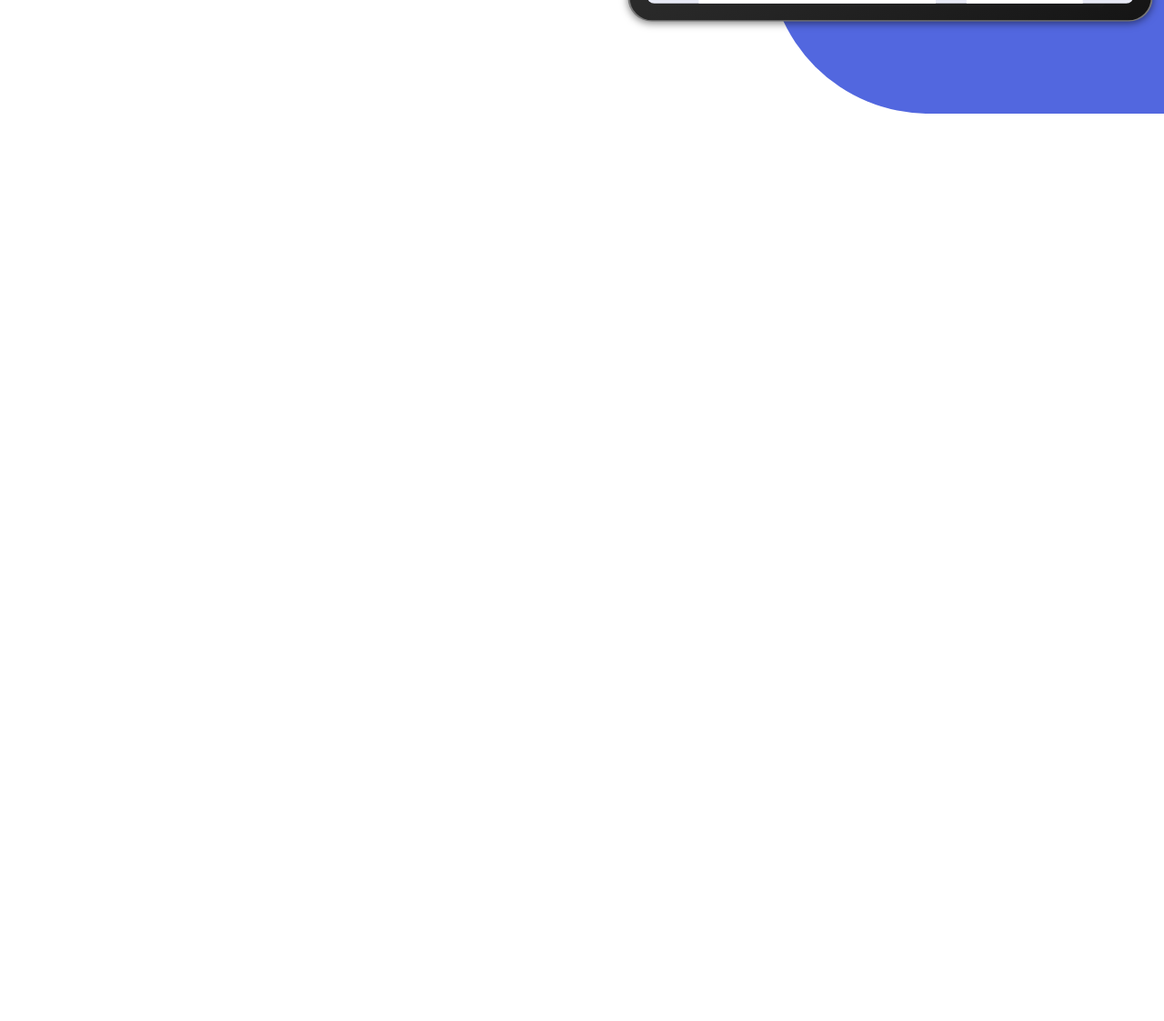
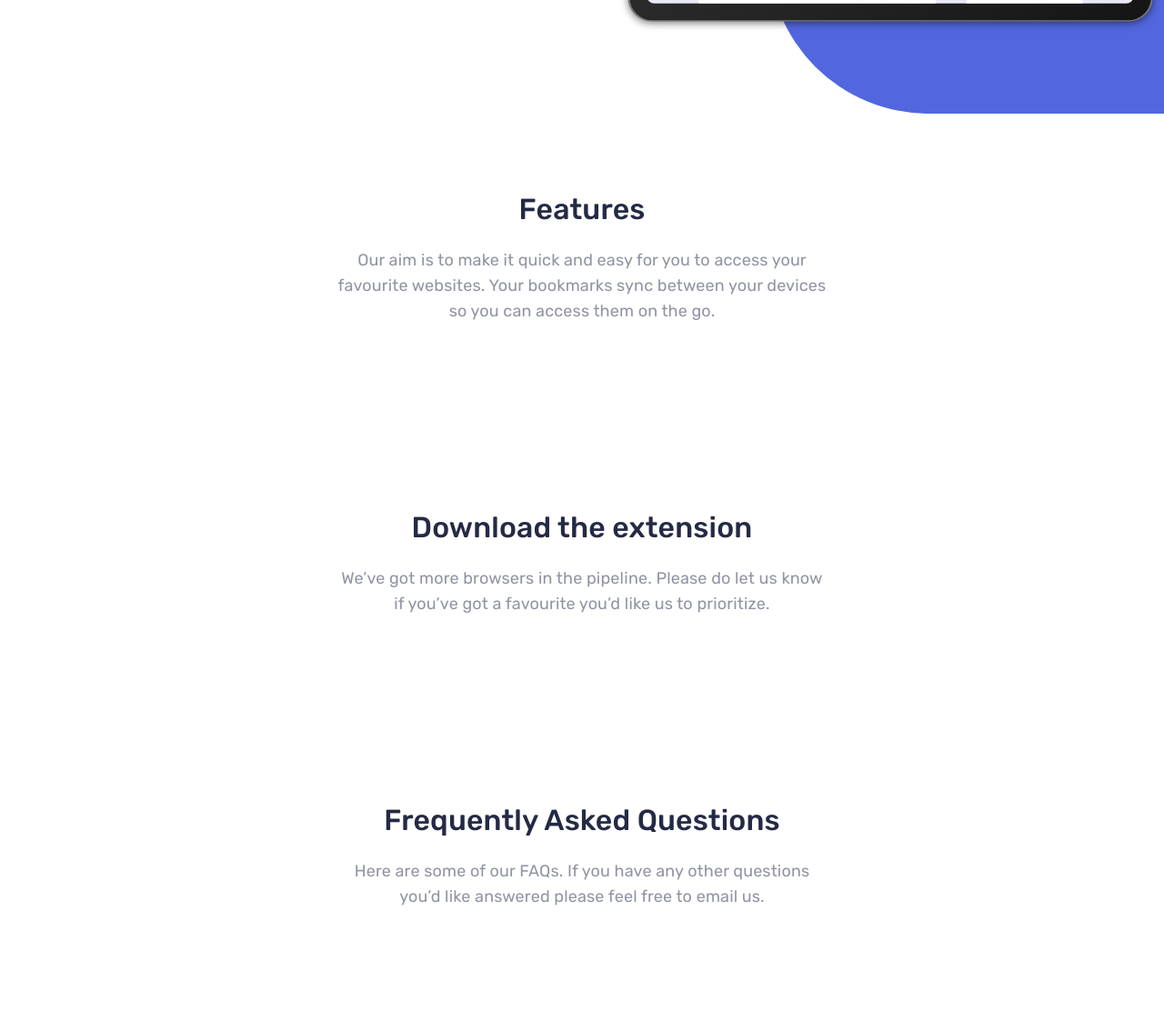
Before and after one commit to thtflx/bookmark, a plain HTML site: page index.html in a window 1280 px wide. Shown: the part 571-1694 px from the top of the page at 91% size. Before the commit the page ends 800 px from the top, so only its background shows below. Drawn offline with Linux system fonts and the light colour scheme.

Commit message:
Add section to html and section styles to css

```diff
--- a/css/styles.css
+++ b/css/styles.css
@@ -6,6 +6,7 @@
     --text-color: #242A45;
     --text-color-75: rgb(36, 42, 69, 0.75);
     --text-color-50: rgb(36, 42, 69, 0.5);
+    --dark-grey: #5B6074;
     --grey: #9194A2;
 }
 
@@ -188,8 +189,8 @@ select:-webkit-autofill:focus {
 }
 
 .button--grey:hover {
-    border-color: var(--grey);
-    color: var(--grey);
+    border-color: var(--dark-grey);
+    color: var(--text-color);
     background-color: #fff;
 }
 
@@ -261,6 +262,38 @@ select:-webkit-autofill:focus {
 
 .sitenav__link:active {
     opacity: 0.6;
+}
+
+
+/* SECTION */
+
+.section {
+    padding-top: 75px;
+    padding-bottom: 75px;
+}
+
+.section__info {
+    width: 100%;
+    max-width: 540px;
+    margin-left: auto;
+    margin-right: auto;
+    margin-bottom: 48px;
+    text-align: center;
+}
+
+.section__heading {
+    margin-top: 0;
+    margin-bottom: 16px;
+    font-size: 32px;
+    line-height: 52px;
+    font-weight: 500;
+    color: var(--text-color);
+}
+
+.section__text {
+    margin: 0;
+    font-size: 18px;
+    line-height: 28px;
 }
 
 
--- a/index.html
+++ b/index.html
@@ -64,6 +64,38 @@
                 <img class="hero__img" src="img/hero-img.svg" alt="Bookmark manager illustration" width="578" height="385">
             </div>
         </div>
+
+
+
+        <!-- FEATURES -->
+        <section class="section">
+            <div class="container">
+                <div class="section__info">
+                    <h2 class="section__heading">Features</h2>
+                    <p class="section__text">Our aim is to make it quick and easy for you to access your favourite websites. Your bookmarks sync between your devices so you can access them on the go.</p>
+                </div>
+            </div>
+        </section>
+
+        <!-- DOWNLOAD-EXTENSION -->
+        <section class="section">
+            <div class="container">
+                <div class="section__info">
+                    <h2 class="section__heading">Download the extension</h2>
+                    <p class="section__text">We’ve got more browsers in the pipeline. Please do let us know if you’ve got a favourite you’d like us to prioritize.</p>
+                </div>
+            </div>
+        </section>
+
+        <!-- FAQ -->
+        <section class="section">
+            <div class="container">
+                <div class="section__info">
+                    <h2 class="section__heading">Frequently Asked Questions</h2>
+                    <p class="section__text">Here are some of our FAQs. If you have any other questions you’d like answered please feel free to email us.</p>
+                </div>
+            </div>
+        </section>
     </main>
 
     <script src="js/main.js"></script>
```
